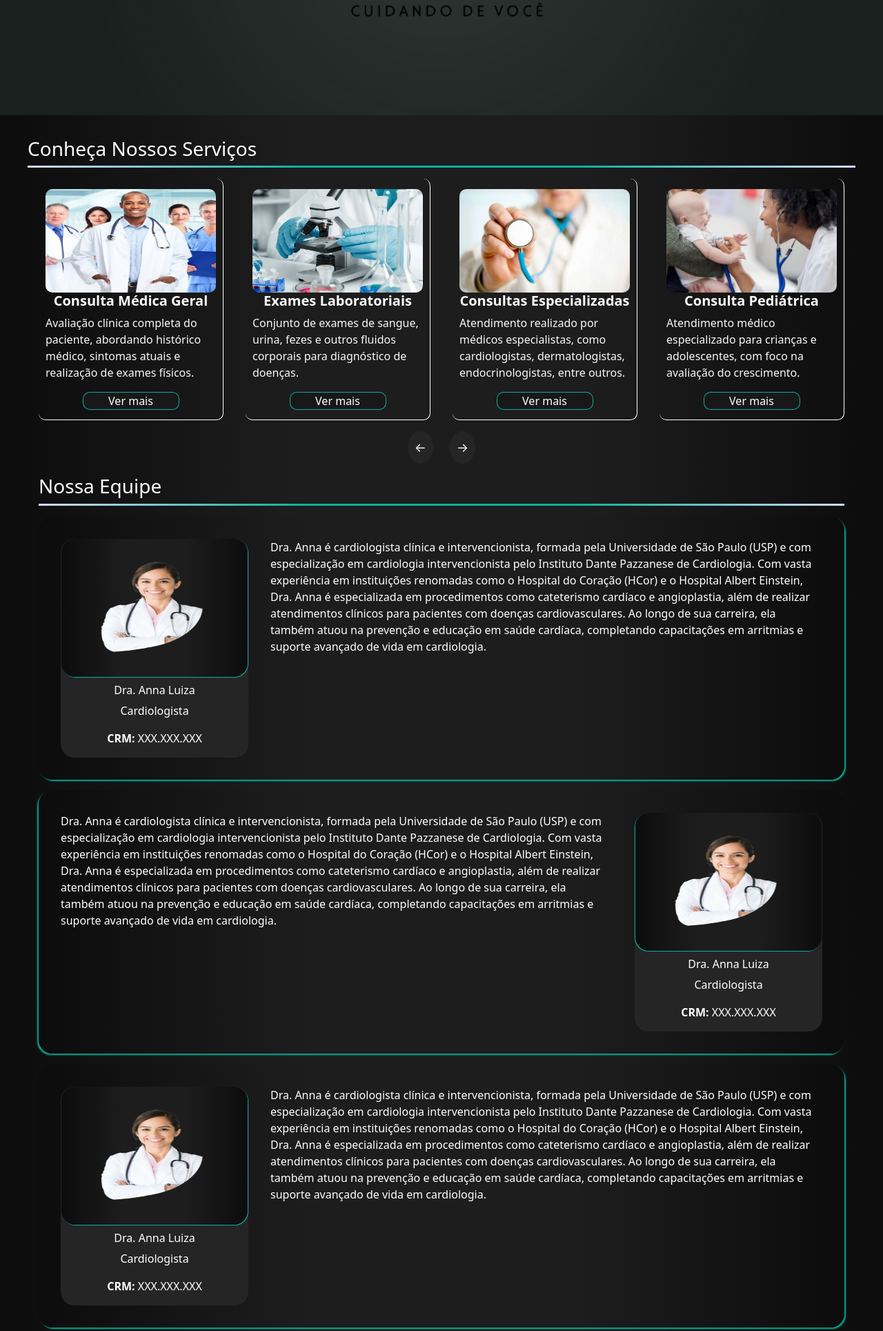
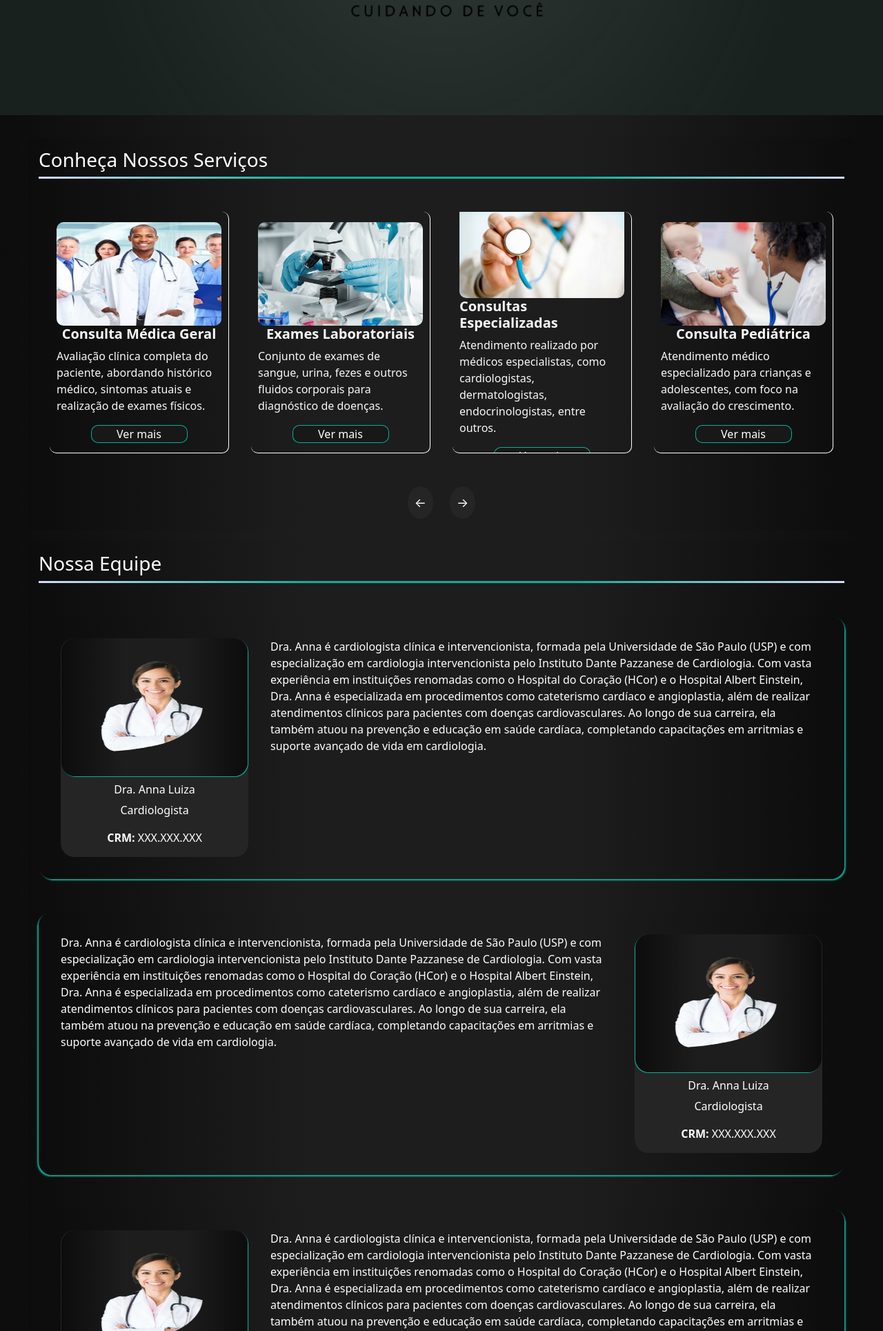
Before and after one commit to Guismx/system-medical, a PHP site: page / in a window 1280 px wide. Shown: the part 517-2446 px from the top of the page at 69% size. Run offline with PHP 8.4, Linux system fonts and the light colour scheme.

Commit message:
adding new size and features

```diff
--- a/css/styles.css
+++ b/css/styles.css
@@ -82,12 +82,27 @@
     width: 100%;
     height: 600px;
 }
+
+
+/* CARROUSEL DE SERVIÇOS */
 .container-servicos {
     color: rgb(255, 255, 255);
     background-color: transparent;
     max-width: 1200px;
     margin: 0 auto;
     margin-top: 2rem;
+}
+.into-servicos {
+    margin: 0 auto;
+    max-width: 1200px;
+    flex-direction: column;
+    display: flex;
+    color: white;
+    gap: 2rem;
+    background: linear-gradient(to right, #0c0c0c, rgb(29, 29, 29), rgb(29, 29, 29), #0c0c0c);
+    padding: 1rem;
+    border-radius: 10px;
+    margin-bottom: 1rem;
 }
 .servicos-carousel {
     position: relative;
@@ -171,11 +186,36 @@
 .carousel-controls button:hover {
     color: #00ffe0a6;
 }
-.container-equipe {
+
+/* Adicionando animação para as transições de slide */
+.pagina.previous {
+    transform: translateX(-100%); /* Página anterior deslizando para a esquerda */
+}
+
+.pagina.next {
+    transform: translateX(100%); /* Página seguinte deslizando para a direita */
+}
+
+.pagina.show {
+    transform: translateX(0); /* Página atual no centro, sem deslizamento */
+}
+
+
+
+/* CONTAINER EQUIPE */
+
+
+.into-equipe {
     margin: 0 auto;
+    max-width: 1200px;
+    flex-direction: column;
+    display: flex;
+    color: white;
+    gap: 2rem;
+    background: linear-gradient(to right, #0c0c0c, rgb(29, 29, 29), rgb(29, 29, 29), #0c0c0c);
     padding: 1rem;
-    max-width: 1200px;
-    color: white;
+    border-radius: 10px;
+    margin-bottom: 1rem;
 }
 .banner-equipe {
     background: linear-gradient(to right, #0c0c0c, rgb(29, 29, 29), rgb(29, 29, 29), #0c0c0c);
@@ -257,6 +297,10 @@
 .expand-btn:hover {
     text-decoration: underline;
 }
+
+
+
+/* CONTAINER LOCALIZAÇÃO */
 
 .container-localizacao {
     margin: 0 auto;
--- a/index.php
+++ b/index.php
@@ -138,20 +138,19 @@
       </div>
    </div>
 </nav>
-
-
-
 <div class="container-fluidcolor-line"></div>
-
 <div class="container-banner">
     <img src="assets/banner1.png" alt="Banner">
 </div>
 
 <div class="container-servicos" id="servicos">
+  <div class="into-servicos">
+      <div>
         <h3>Conheça Nossos Serviços</h3>
         <div class="container-fluidcolor-line"></div>
+      </div>
       <div class="servicos-carousel">
-    <!-- Primeiro conjunto de 4 Cards -->
+     <!--COMENTÁRIO Primeiro conjunto de 4 Cards -->
     <div class="servicos-index pagina">
       <div class="card-index">
         <img src="./assets/consulta-geral.png" alt="">
@@ -179,7 +178,7 @@
       </div>
     </div>
 
-    <!-- Segundo conjunto de 4 Cards -->
+    <!--COMENTÁRIO Segundo conjunto de 4 Cards -->
     <div class="servicos-index pagina">
       <div class="card-index">
         <img src="./assets/consulta-odontologica.png" alt="">
@@ -206,18 +205,23 @@
         <a href="#" class="ver-mais">Ver mais</a>
       </div>
     </div>
+
   </div>
-
-  <!-- Navegação do Carrossel -->
+    <!--#COMENTÁRIO Navegação do Carrossel -->
     <div class="carousel-controls">
       <button class="prev">←</button>
       <button class="next">→</button>
     </div>
   </div>
+</div>
+
 
 <div class="container-equipe" id="equipe">
+  <div class="into-equipe">
+    <div>
       <h3>Nossa Equipe</h3>
       <div class="container-fluidcolor-line"></div>
+    </div>
     <div class="banner-equipe">
       <div class="dado-equipe">
         <img src="./assets/medico-1.png" alt="">
@@ -253,6 +257,7 @@
       </div>
       <div class="infor-equipe">
         <p>Dra. Anna é cardiologista clínica e intervencionista, formada pela Universidade de São Paulo (USP) e com especialização em cardiologia intervencionista pelo Instituto Dante Pazzanese de Cardiologia. Com vasta experiência em instituições renomadas como o Hospital do Coração (HCor) e o Hospital Albert Einstein, Dra. Anna é especializada em procedimentos como cateterismo cardíaco e angioplastia, além de realizar atendimentos clínicos para pacientes com doenças cardiovasculares. Ao longo de sua carreira, ela também atuou na prevenção e educação em saúde cardíaca, completando capacitações em arritmias e suporte avançado de vida em cardiologia.</p>
+      </div>
     </div>
   </div>
 </div>
--- a/javascript.js
+++ b/javascript.js
@@ -2,28 +2,45 @@
 const nextButton = document.querySelector('.next');
 const pages = document.querySelectorAll('.pagina');
 let currentPage = 0;
+
 function updateCarousel() {
     pages.forEach((page, index) => {
+        page.style.display = 'none'; // Esconde todas as páginas inicialmente
+        page.classList.remove('show', 'previous', 'next');
+
         if (index === currentPage) {
-            page.style.display = 'flex';
-        } else {
-            page.style.display = 'none';
+            page.style.display = 'flex'; // Mostra somente a página atual
+            page.classList.add('show'); // Adiciona classe para estilos específicos
+        } else if (index === currentPage - 1 || (currentPage === 0 && index === pages.length - 1)) {
+            page.classList.add('previous'); // Adiciona classe para página anterior
+        } else if (index === currentPage + 1 || (currentPage === pages.length - 1 && index === 0)) {
+            page.classList.add('next'); // Adiciona classe para página seguinte
         }
     });
+
+    // Ajusta a altura do container para corresponder à página atual
+    const currentHeight = pages[currentPage].offsetHeight;
+    const carouselContainer = document.querySelector('.servicos-carousel');
+    carouselContainer.style.height = `${currentHeight}px`;
 }
 
 prevButton.addEventListener('click', () => {
     if (currentPage > 0) {
         currentPage--;
-        updateCarousel();
+    } else {
+        currentPage = pages.length - 1; // Volta para a última página
     }
+    updateCarousel();
 });
 
 nextButton.addEventListener('click', () => {
     if (currentPage < pages.length - 1) {
         currentPage++;
-        updateCarousel();
+    } else {
+        currentPage = 0; // Vai para a primeira página
     }
+    updateCarousel();
 });
 
+// Inicializa o carrossel
 updateCarousel();
```
Lines whose indentation alone changed are shown as unchanged.
